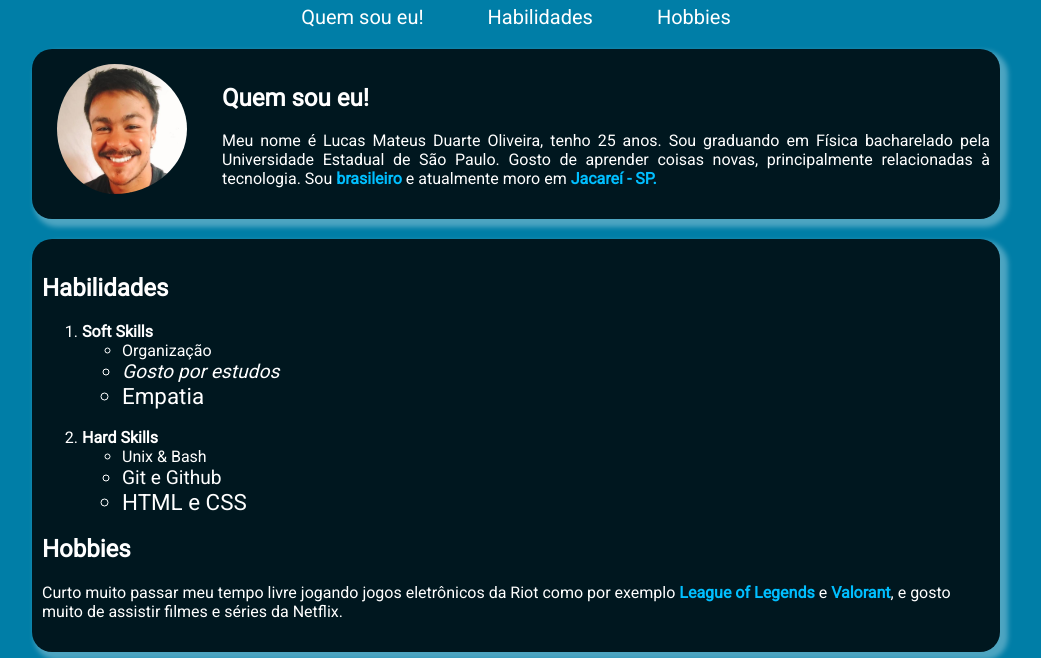
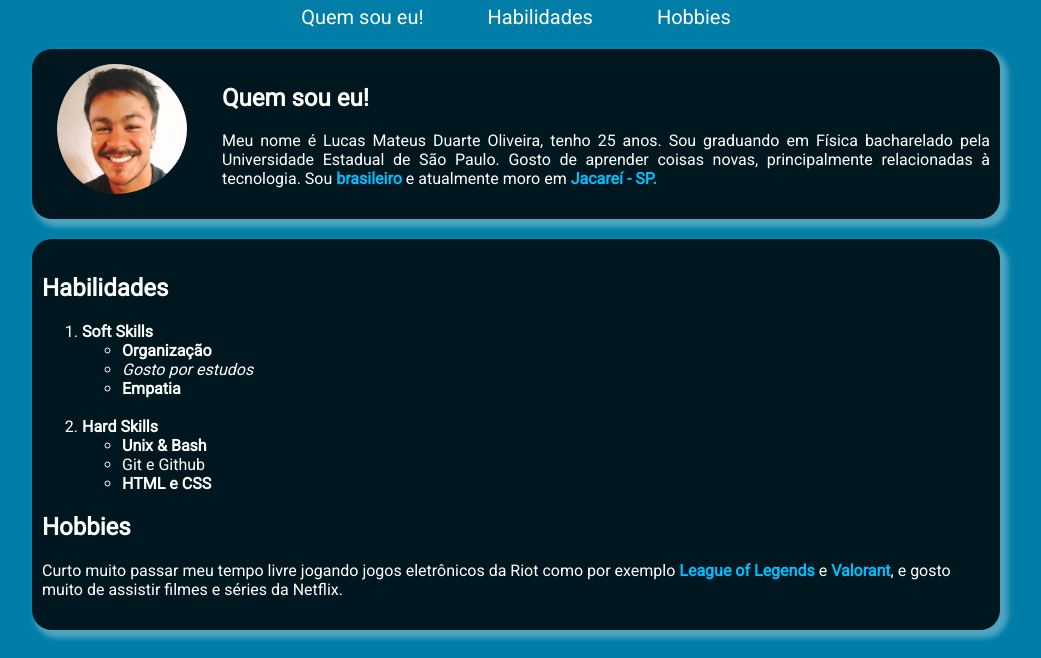
Before and after one commit to lucsduartee/lucsduartee.github.io, a plain HTML site: page index.html in a window 1280 px wide. Shown: the part 98-756 px from the top of the page, without its empty margins (124-1165 px from the left). Drawn offline with Linux system fonts and the light colour scheme.

Commit message:
adjustments in items

```diff
--- a/assets/css/style.css
+++ b/assets/css/style.css
@@ -70,14 +70,16 @@ a {
 
 .item1 {
   font-size: 1em;
+  font-weight: bold;
 }
 
 .item2 {
-  font-size: 1.2em;
+  font-size: 1em;
 }
 
 .item3 {
-  font-size: 1.4em;
+  font-size: 1em;
+  font-weight: bold;
 }
 
 span {
```
